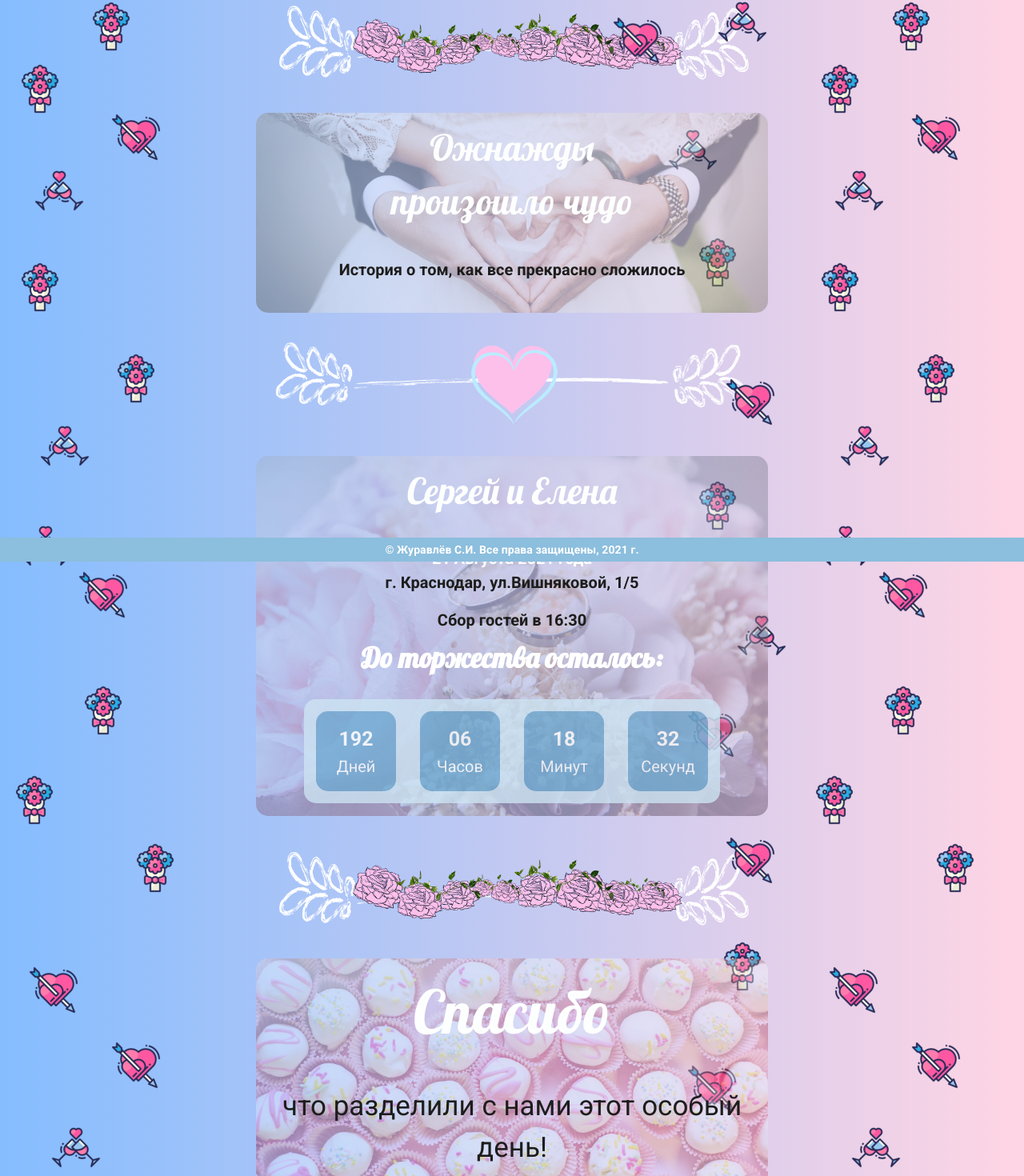
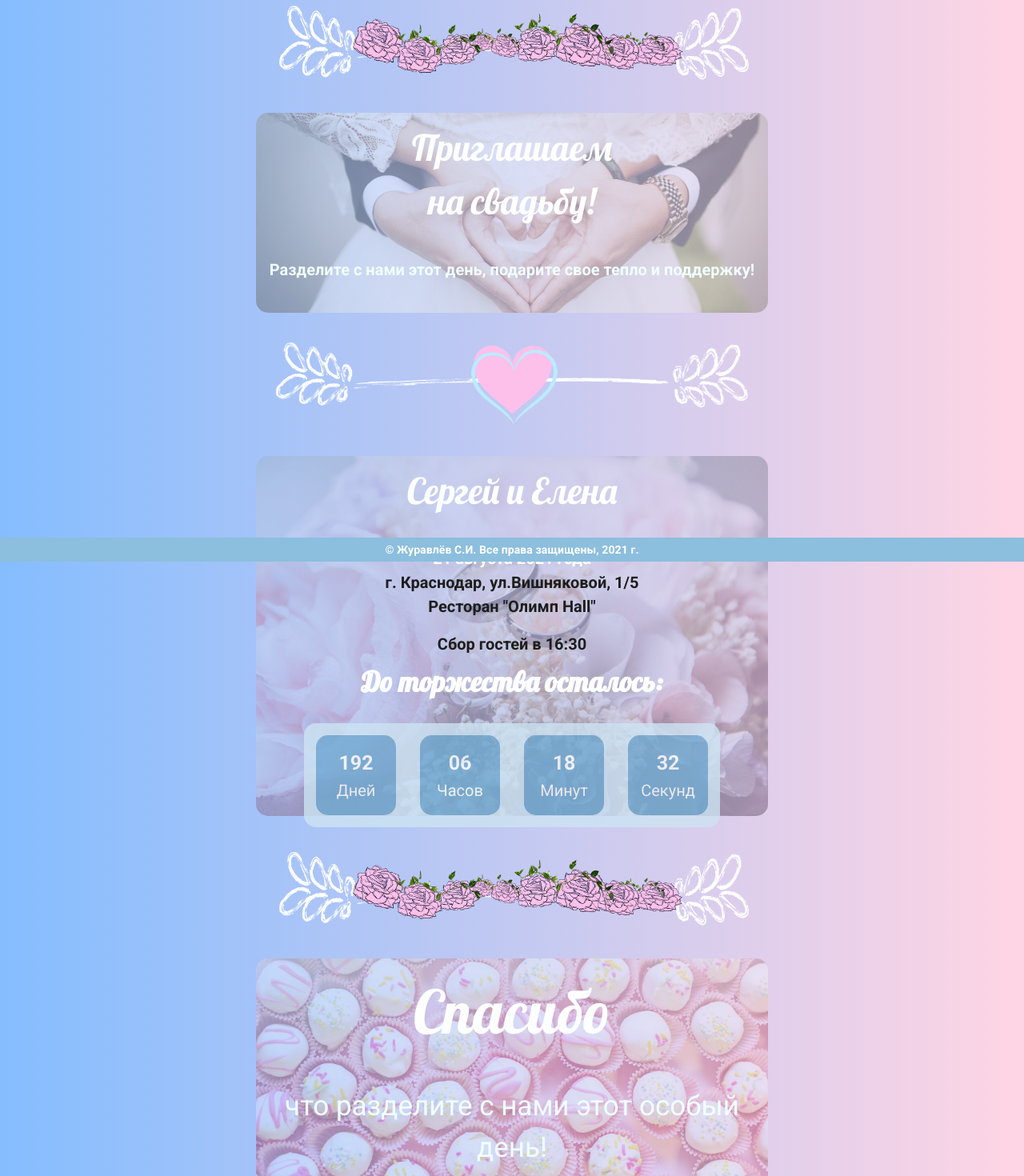
Before and after one commit to cossack-don/wedding-app, a Vue app: page /#/ in a window 1280 px wide. Shown: the part 98-1568 px from the top of the page at 80% size. Built offline with nearby package versions, Linux system fonts and the light colour scheme.

Commit message:
add corr

```diff
--- a/src/views/Home.vue
+++ b/src/views/Home.vue
@@ -7,8 +7,8 @@
       <div class="home-first-block__block-info block-info-first"></div>
 
       <div class="wrapper-first-block-text">
-          <p class="wrapper-first-block-text__title font-lobster ">Ожнажды <br> произошло чудо</p>
-          <p class="wrapper-first-block-text__text">История о том, как все прекрасно сложилось</p>
+          <p class="wrapper-first-block-text__title font-lobster ">Приглашаем <br> на свадьбу!</p>
+          <p class="wrapper-first-block-text__text wrapper-first-block-text__text--white">Разделите с нами этот день, подарите свое тепло и поддержку!</p>
       </div>
     </section>
 
@@ -20,8 +20,9 @@
           <div class="wrapper-second-block-text">
           <p class="wrapper-second-block-text__title font-lobster ">Cергей и Елена</p>
           <p class="wrapper-second-block-text__text">
-          <span class="wrapper-second-block-text__span ">21 Августа 2021 года</span>
+          <span class="wrapper-second-block-text__span ">21 августа 2021 года</span>
           <br> г. Краснодар, ул.Вишняковой, 1/5 <br>
+          Ресторан "Олимп Hall" <br>
            Cбор гостей в 16:30
            <span class="wrapper-second-block-text__span font-lobster"> <br> До торжества осталось:</span></p>
 
@@ -59,7 +60,7 @@
 
           <div class="wrapper-third-block-text">
           <p class="wrapper-third-block-text__title wrapper-third-block-text__title--big font-lobster ">Cпасибо</p>
-          <p class="wrapper-third-block-text__text wrapper-third-block-text__text--big">что разделили с нами этот особый день!</p>
+          <p class="wrapper-third-block-text__text wrapper-third-block-text__text--big">что разделите с нами этот особый день!</p>
       </div>
     </section>
   </div>
@@ -325,6 +326,11 @@ text-align: center;
 .wrapper-third-block-text__text--big {
   font-size: 35px !important;
   font-weight: normal;
+  color: azure;
+}
+
+.wrapper-first-block-text__text--white {
+  color:azure;
 }
 
 /* ADAPTIV */
@@ -467,7 +473,7 @@ position: relative;
  background-repeat: no-repeat;
 
   background-size: contain;
-background: url(../assets/ros.png) ;
+/* background: url(../assets/ros.png); */
 
 
 }
```
